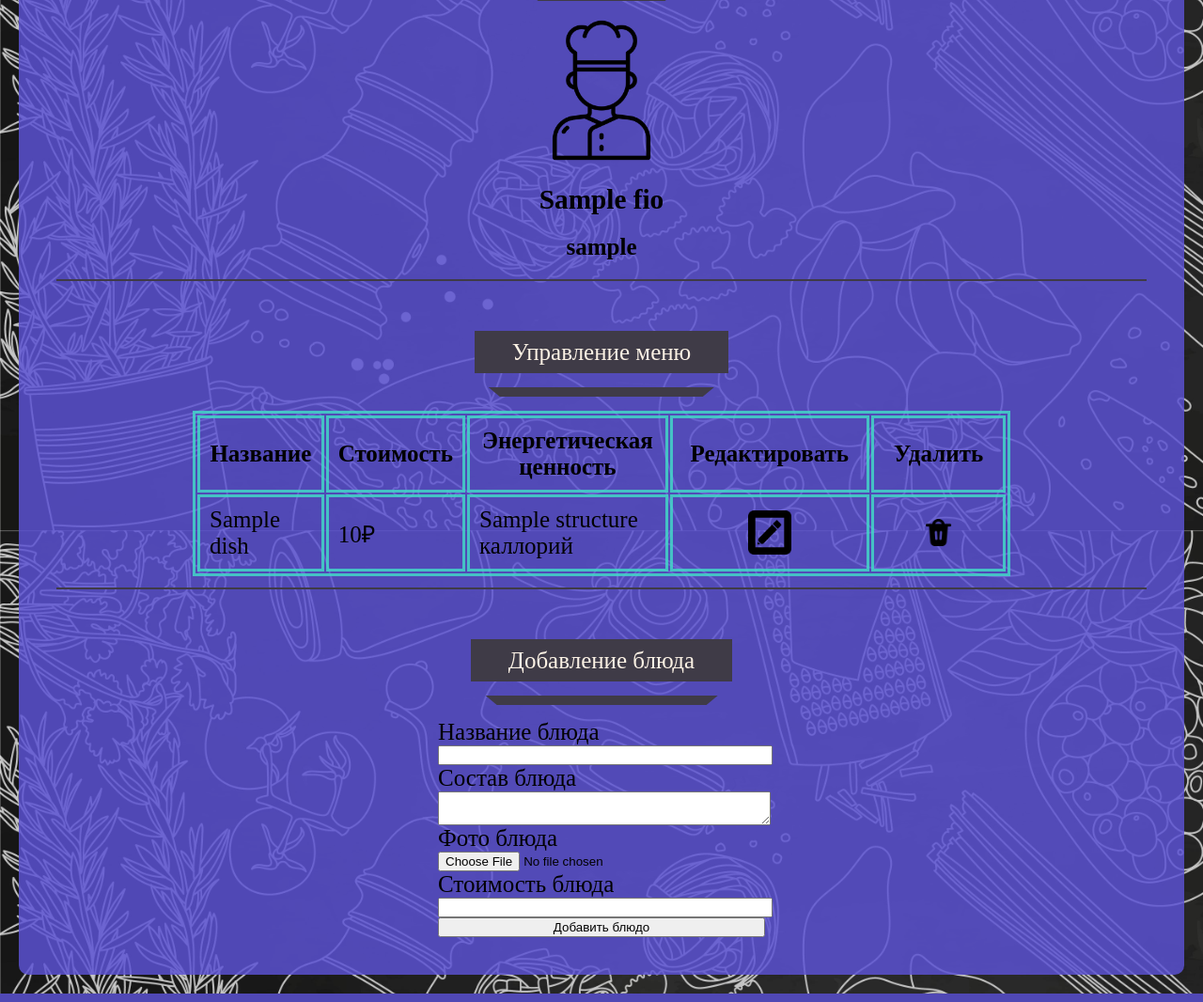
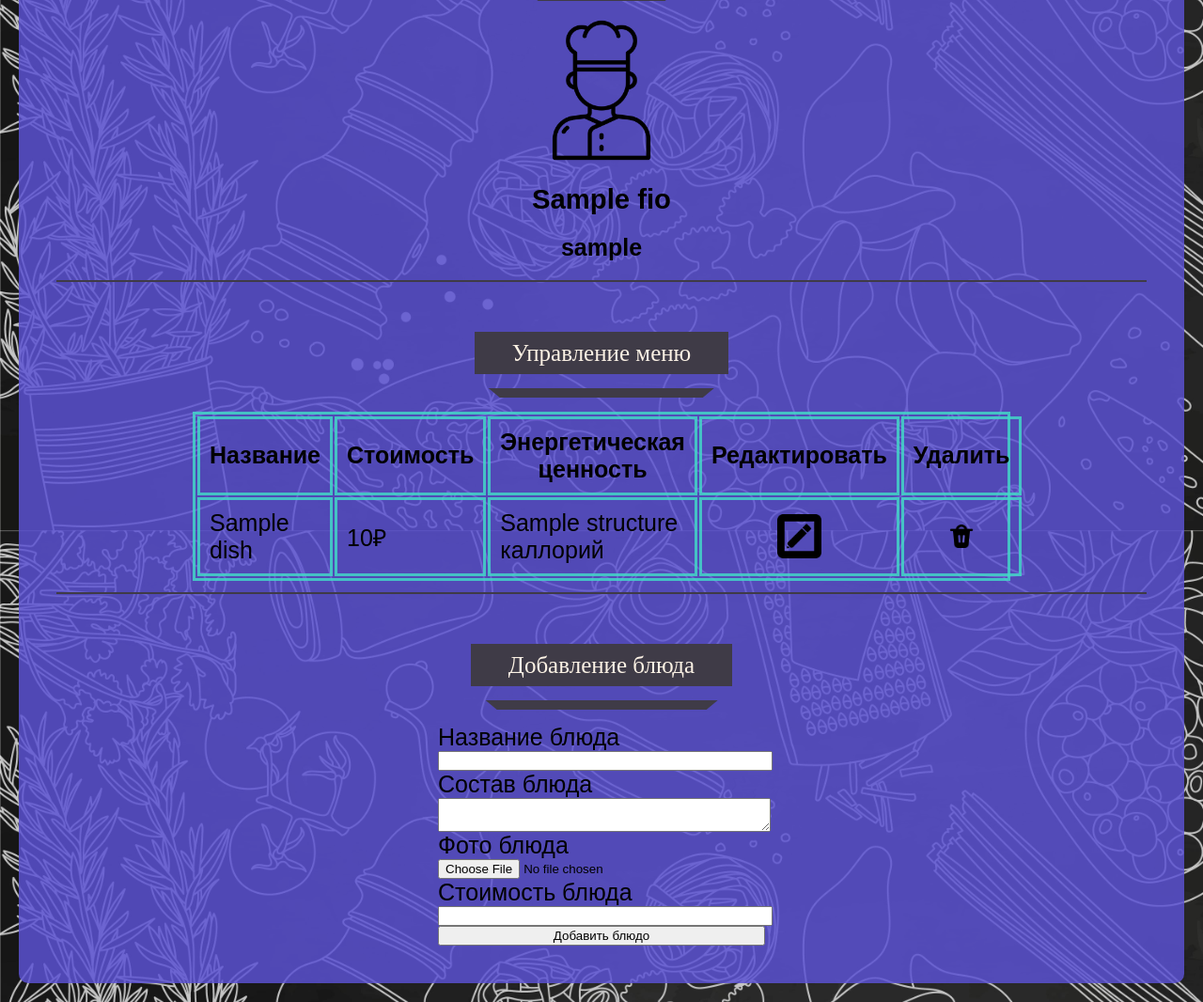
Before and after one commit to rowdyslav/BestAppInTheWorld, a Flask app: template templates/cooker_account.html in a window 1280 px wide. Shown: the part 289-1355 px from the top of the page at 94% size. Run offline with Flask 3, Linux system fonts and the light colour scheme; the template is opened without the code that fills it: most values are stand-ins (such as "Sample title", 1, 10 or a date in 2020); parts of the project's set-up code (start-up, migrations or seed data) failed here and were passed over; some web fonts are replaced.

Commit message:
imgs, html, css commit

```diff
--- a/static/styles/admin_account.css
+++ b/static/styles/admin_account.css
@@ -1,3 +1,8 @@
+@font-face {
+    font-family: 'Hylia';
+    src: url('../fonts/Hylia.ttf') format('truetype');
+}
+
 html {
     --firstly-color: white;
     --secondary-color: rgba(91, 82, 212, 0.837);
@@ -25,6 +30,7 @@ body {
     height: 100%;
     margin: 0;
     font-size: 25px;
+    font-family: 'Hylia', sans-serif;
 }
 
 h1, h2, h3, h4, h5 {
--- a/static/styles/cooker_account.css
+++ b/static/styles/cooker_account.css
@@ -1,3 +1,8 @@
+@font-face {
+    font-family: 'Hylia';
+    src: url('../fonts/Hylia.ttf') format('truetype');
+}
+
 html {
     --firstly-color: rgba(91, 82, 212, 0.837);
     --secondary-color: rgb(63, 59, 71);
@@ -25,6 +30,7 @@ body {
     height: 100%;
     margin: 0;
     font-size: 25px;
+    font-family: 'Hylia', sans-serif;
 }
 
 h1, h2, h3, h4, h5 {
--- a/static/styles/deliverier_account.css
+++ b/static/styles/deliverier_account.css
@@ -1,3 +1,8 @@
+@font-face {
+    font-family: 'Hylia';
+    src: url('../fonts/Hylia.ttf') format('truetype');
+}
+
 html {
     --firstly-color: white;
     --secondary-color: rgba(91, 82, 212, 0.837);
@@ -25,6 +30,7 @@ body {
     height: 100%;
     margin: 0;
     font-size: 25px;
+    font-family: 'Hylia', sans-serif;
 }
 
 h1, h2, h3, h4, h5 {
--- a/static/styles/manager_account.css
+++ b/static/styles/manager_account.css
@@ -1,3 +1,8 @@
+@font-face {
+    font-family: 'Hylia';
+    src: url('../fonts/Hylia.ttf') format('truetype');
+}
+
 html {
     --firstly-color: rgba(91, 82, 212, 0.837);
     --secondary-color: rgb(63, 59, 71);
@@ -25,6 +30,7 @@ body {
     height: 100%;
     margin: 0;
     font-size: 25px;
+    font-family: 'Hylia', sans-serif;
 }
 
 h1, h2, h3, h4, h5 {
--- a/templates/admin_account.html
+++ b/templates/admin_account.html
@@ -6,7 +6,7 @@
     <meta name="viewport" content="width=device-width, initial-scale=1.0">
     <title>CubeFood</title>
     <link rel="icon" href="{{ url_for('static', filename='images/head_icon.png') }}">
-    <link rel="stylesheet" href="{{ url_for('static', filename='styles/admin2.css') }}">
+    <link rel="stylesheet" href="{{ url_for('static', filename='styles/admin_account.css') }}">
 </head>
 
 <header>
@@ -21,7 +21,7 @@
             <h2>Аккаунт</h2>
         </div>
 
-        <img src="{{ url_for('static', filename='images/admin_icon.png') }}" alt="admin Icon" id="admin_icon">
+        <img src="{{ url_for('static', filename='images/admin_icon.png') }}" id="admin_icon">
 
         <div class="text_info">
             <h3>{{ admin.fio }}</h3>
```
Also changed, not shown: static/styles/worker_account.css (+6 -6 lines), static/images/admin_icon.png (added).
